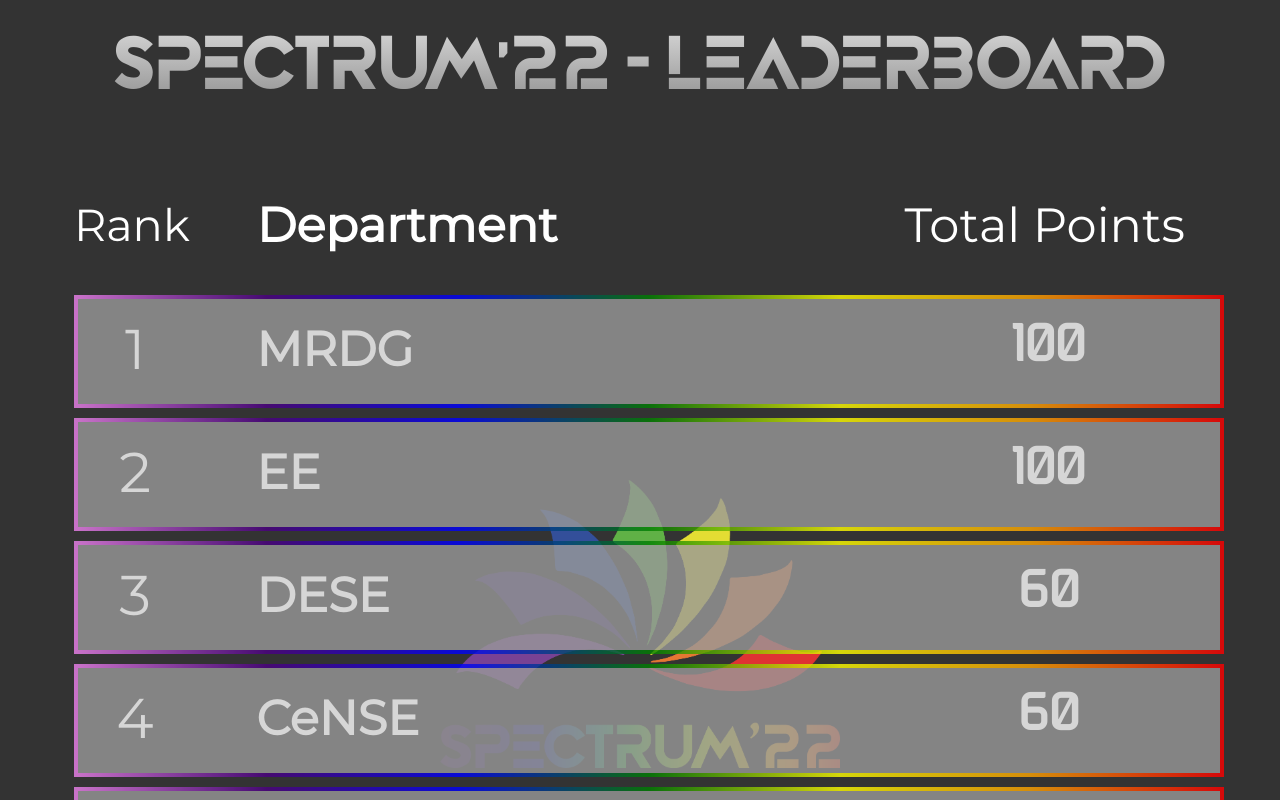
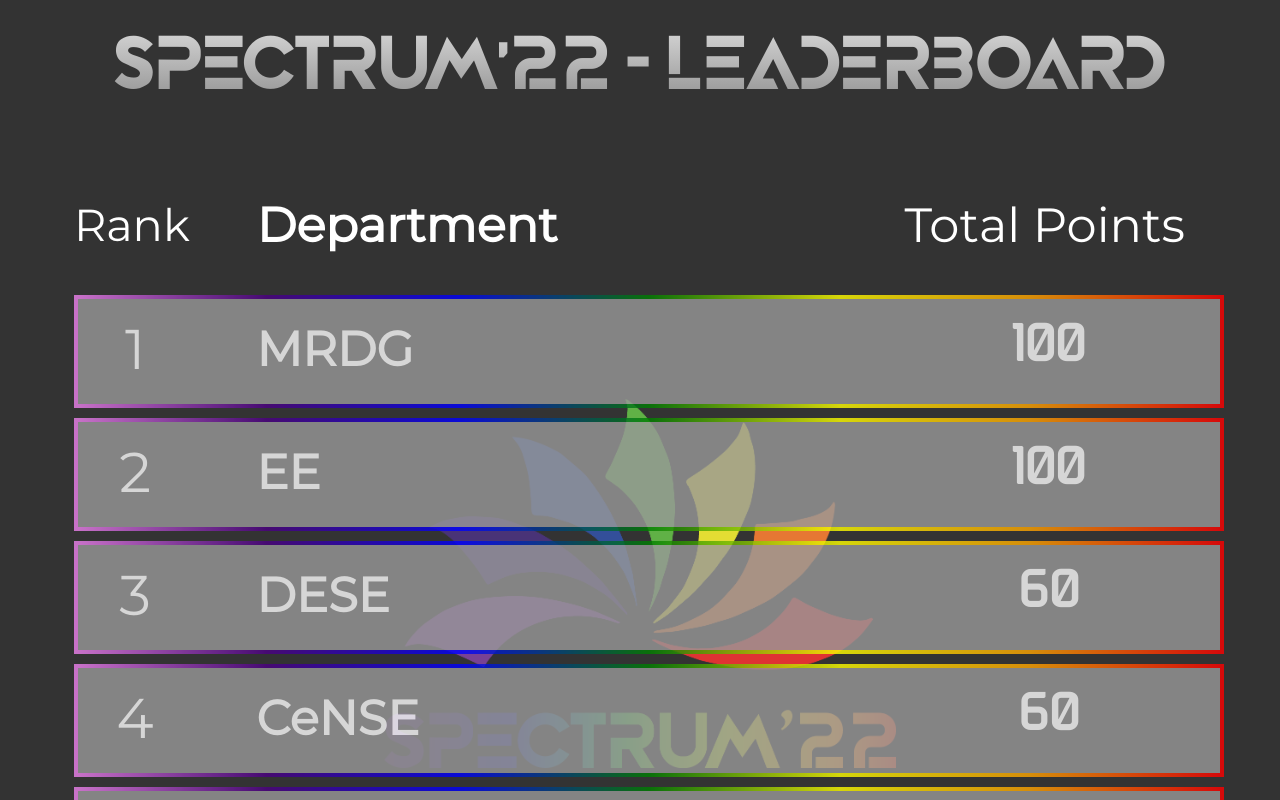
Before and after one commit to spectrumiisc/spectrumiisc.github.io, a plain HTML site: page index.html in a window 1280 px wide. Drawn offline with Linux system fonts and the light colour scheme.

Commit message:
Update neuroel_style.css

```diff
--- a/static/css/neuroel_style.css
+++ b/static/css/neuroel_style.css
@@ -204,7 +204,7 @@ body{
     /* positio; */
 	/* overflow: hidden; */
 	background: #333333 url(../../static/Spectrum-logo.png) fixed center bottom 4vh no-repeat;
-	background-size: 50vh;
+	background-size: 40vw;
 	background-blend-mode: lighten;
 }
 
```
